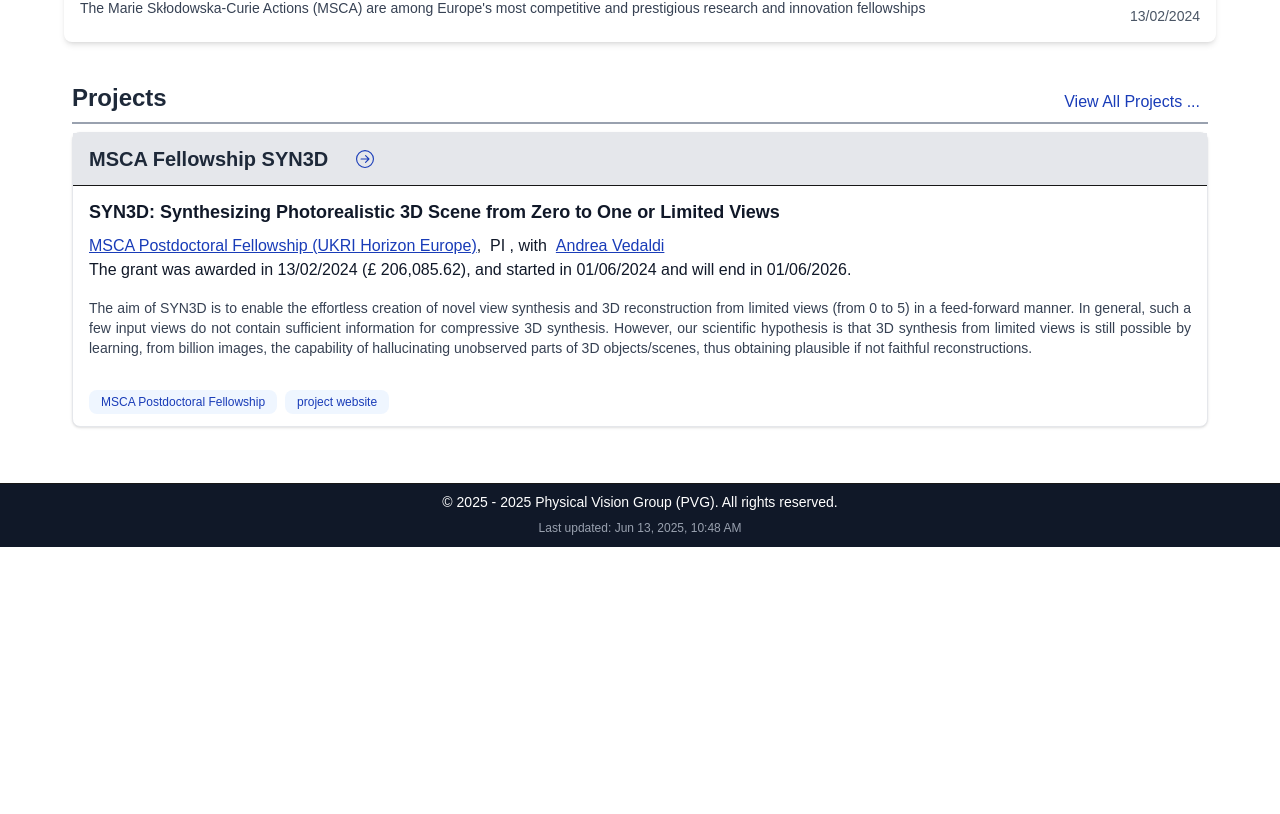
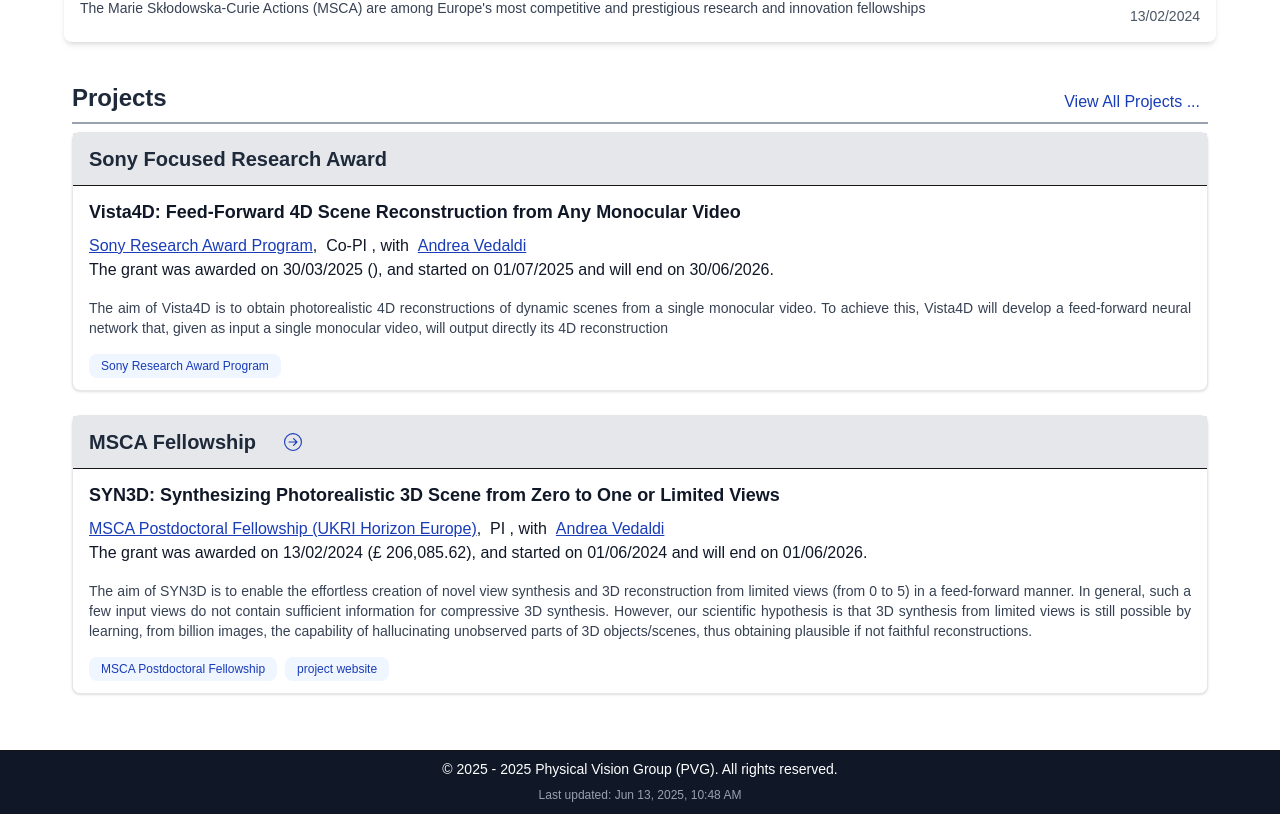
Before and after one commit to physicalvision/physicalvision.github.io, a Next.js app: page / in a window 1280 px wide. Shown: the part 1032-1846 px from the top of the page. Before the commit the page ends 1579 px from the top, so only its background shows below. Built offline with nearby package versions, Linux system fonts and the light colour scheme.

Commit message:
update project

```diff
--- a/src/app/page.tsx
+++ b/src/app/page.tsx
@@ -199,6 +199,7 @@ export default function Home() {
                 <article key={index} className="w-full bg-white border border-gray-200 rounded-lg shadow-sm">
                   <div className="flex items-center px-4 py-3 border-b bg-gray-200">
                     <h3 className="text-xl font-semibold text-gray-800 pr-6">{project.name}</h3>
+                      {project.website && (
                         <a
                           key={index}
                           href={project.website}
@@ -208,6 +209,7 @@ export default function Home() {
                         >
                           <BsArrowRightCircle/>
                         </a>
+                      )}
                   </div>
 
                   <div className="flex flex-col px-4 py-3">
@@ -241,13 +243,13 @@ export default function Home() {
                       )}
                     </p>
                     <p className="text-base text-gray-900 mb-4">
-                    The grant was awarded in {project.awardDate} ({project.budget}), and started in {project.startDate} and will end in {project.endDate}.
+                    The grant was awarded on {project.awardDate} ({project.budget}), and started on {project.startDate} and will end on {project.endDate}.
                     </p>
                     {/* Description */}
                     <p className="text-sm text-gray-700 mb-4">{project.description}</p>
                     {/* Links */}
                     {project.links && project.links.length > 0 && (
-                      <div className="flex flex-wrap gap-2 pt-4 items-bottom">
+                      <div className="flex flex-wrap gap-2 items-bottom">
                         {project.links.map((link, linkIndex) => (
                           <a
                             key={linkIndex}
--- a/src/app/projects/page.tsx
+++ b/src/app/projects/page.tsx
@@ -21,6 +21,7 @@ export default function PublicationsPage() {
                                         <h3 className="text-xl font-semibold text-gray-800 pr-6">
                                         {project.name}
                                         </h3>
+                                        {project.website && (
                                             <a
                                                 key={index}
                                                 href={project.website}
@@ -30,6 +31,7 @@ export default function PublicationsPage() {
                                             >
                                                 More ...
                                             </a>
+                                        )}
                                     </div>
 
                                     <div className="flex flex-col px-4 py-3">
@@ -64,14 +66,14 @@ export default function PublicationsPage() {
                                             )}
                                         </p>
                                         <p className="text-base text-gray-900 mb-4">
-                                            The grant was awarded in {project.awardDate} ({project.budget}), and started in {project.startDate} and will end in {project.endDate}.
+                                            The grant was awarded on {project.awardDate} ({project.budget}), and started on {project.startDate} and will end on {project.endDate}.
                                         </p>
                                         {/* Description */}
                                         <p className="text-sm text-gray-700 mb-4">{project.description}</p>
                                         {/* Image */}
                                         {project.image && project.image.length > 0 && (
                                             <div className="grid grid-cols-1 md:grid-cols-2 lg:grid-cols-2 gap-6">
-                                                {project.image.map((img, imgIndex) => (
+                                                {project.image.map((img, imgIndex) => (img.src && (
                                                     <p key={imgIndex} className="relative rounded-lg">
                                                         <video
                                                             key={imgIndex}
@@ -87,7 +89,7 @@ export default function PublicationsPage() {
                                                     <span className="absolute top-0 right-0 bg-black bg-opacity-100 text-white px-2 py-1 text-xs rounded">{img.title}</span>
                                                     <span className="text-sm text-gray-500">{img.alt}</span>
                                                     </p>
-                                                ))}
+                                                )))}
                                             </div>
                                         )}
                                         {/* Links */}
@@ -168,7 +170,7 @@ export default function PublicationsPage() {
                                             )}
                                         </p>
                                         <p className="text-base text-gray-900 mb-4">
-                                            The grant was awarded in {project.awardDate} ({project.budget}), and started in {project.startDate} and will end in {project.endDate}.
+                                            The grant was awarded on {project.awardDate} ({project.budget}), and started on {project.startDate} and will end on {project.endDate}.
                                         </p>
                                         {/* Description */}
                                         <p className="text-sm text-gray-700 mb-4">{project.description}</p>
--- a/src/app/projects/~syn3d/page.tsx
+++ b/src/app/projects/~syn3d/page.tsx
@@ -5,7 +5,7 @@ import projectsData from "@/pvg_db/projects.json";
 import { HiChevronUp } from "react-icons/hi";
 import { typeColors, typeLabels, linkIcons } from "@/components/ui/icons";
 
-const projectName = "MSCA Fellowship SYN3D"
+const projectName = "MSCA Fellowship"
 const projectKey = "SYN3D";
 
 export default function SYN3DPage() {
@@ -46,7 +46,7 @@ export default function SYN3DPage() {
                                 </a>
                             </p>
                             <p className="text-lg text-gray-900 mb-6">
-                            The grant was awarded in {project.awardDate} ({project.budget}), and started in {project.startDate} and will end in {project.endDate}.
+                            The grant was awarded on {project.awardDate} ({project.budget}), and started on {project.startDate} and will end on {project.endDate}.
                             </p>
                             {/* Objectives */}
                             <h3 className="text-xl font-semibold text-gray-900 mb-2">Objectives</h3>
--- a/src/pvg_db/projects.json
+++ b/src/pvg_db/projects.json
@@ -1,12 +1,58 @@
 {
     "currentProjects":
     [
+        {
+            "startDate": "01/07/2025",
+            "endDate": "30/06/2026",
+            "awardDate": "30/03/2025",
+            "title": "Feed-Forward 4D Scene Reconstruction from Any Monocular Video",
+            "name": "Sony Focused Research Award",
+            "shortName": "Vista4D",
+            "description": "The aim of Vista4D is to obtain photorealistic 4D reconstructions of dynamic scenes from a single monocular video. To achieve this, Vista4D will develop a feed-forward neural network that, given as input a single monocular video, will output directly its 4D reconstruction",
+            "reference": "",
+            "founder": {
+                "name": "Sony Research Award Program",
+                "url": "https://www.sony.com/en/SonyInfo/research-award-program/#FocusedResearchAward"
+            },
+            "role": "Co-PI",
+            "budget": "",
+            "website": "",
+            "topics": ["4D Synthesis", "Novel View Synthesis", "4D Reconstruction"],
+            "objectives":
+            [
+                "To learn a neural network which outputs a corresponding 4D reconstruction of the scene observed in the single monocular video.",
+                "To develop a system that completes the 4D scene by generating the missing parts.",
+                "To further develop the architecture by integrating explicit geometric constraints, such as depth estimation, object tracking and camera registration."
+            ],
+            "teamMembers":
+            [
+                {
+                    "name": "Andrea Vedaldi",
+                    "url": "https://www.robots.ox.ac.uk/~vedaldi/index.html"
+                }
+            ],
+            "image":
+            [
+                {
+                    "src": "",
+                    "title": "",
+                    "alt": ""
+                }
+            ],
+            "links":
+            [
+                {
+                    "label": "Sony Research Award Program",
+                    "url": "https://www.sony.com/en/SonyInfo/research-award-program/#Overview"
+                }
+            ]
+        },
         {
             "startDate": "01/06/2024",
             "endDate": "01/06/2026",
             "awardDate": "13/02/2024",
             "title": "Synthesizing Photorealistic 3D Scene from Zero to One or Limited Views",
-            "name": "MSCA Fellowship SYN3D",
+            "name": "MSCA Fellowship",
             "shortName": "SYN3D",
             "description": "The aim of SYN3D is to enable the effortless creation of novel view synthesis and 3D reconstruction from limited views (from 0 to 5) in a feed-forward manner. In general, such a few input views do not contain sufficient information for compressive 3D synthesis. However, our scientific hypothesis is that 3D synthesis from limited views is still possible by learning, from billion images, the capability of hallucinating unobserved parts of 3D objects/scenes, thus obtaining plausible if not faithful reconstructions.",
             "reference": "EP/Z001811/1",
@@ -52,7 +98,7 @@
                 },
                 {
                     "label": "project website",
-                    "url": "/projects/~syn3d/"
+                    "url": "/projects/~syn3d"
                 }
             ]
         }
```
Lines whose indentation alone changed are shown as unchanged.
